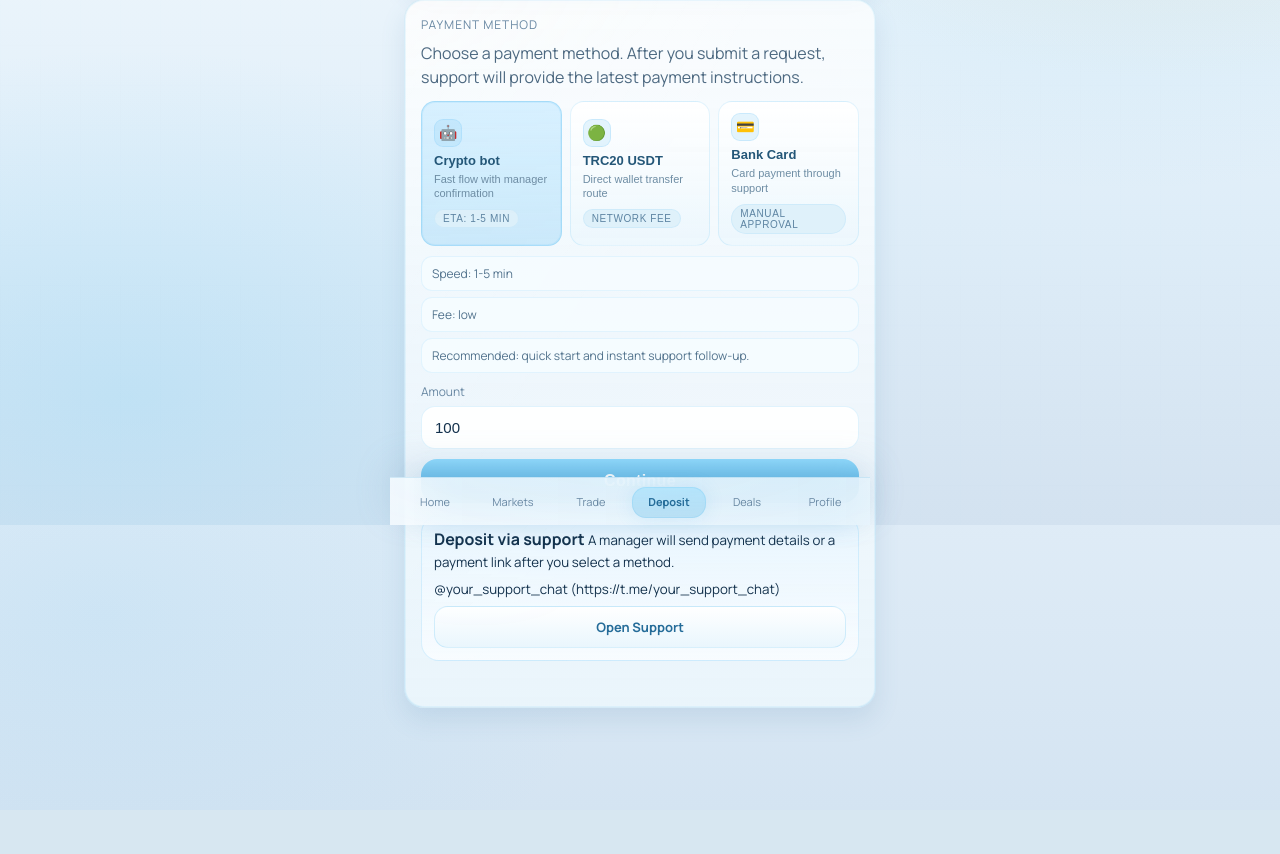
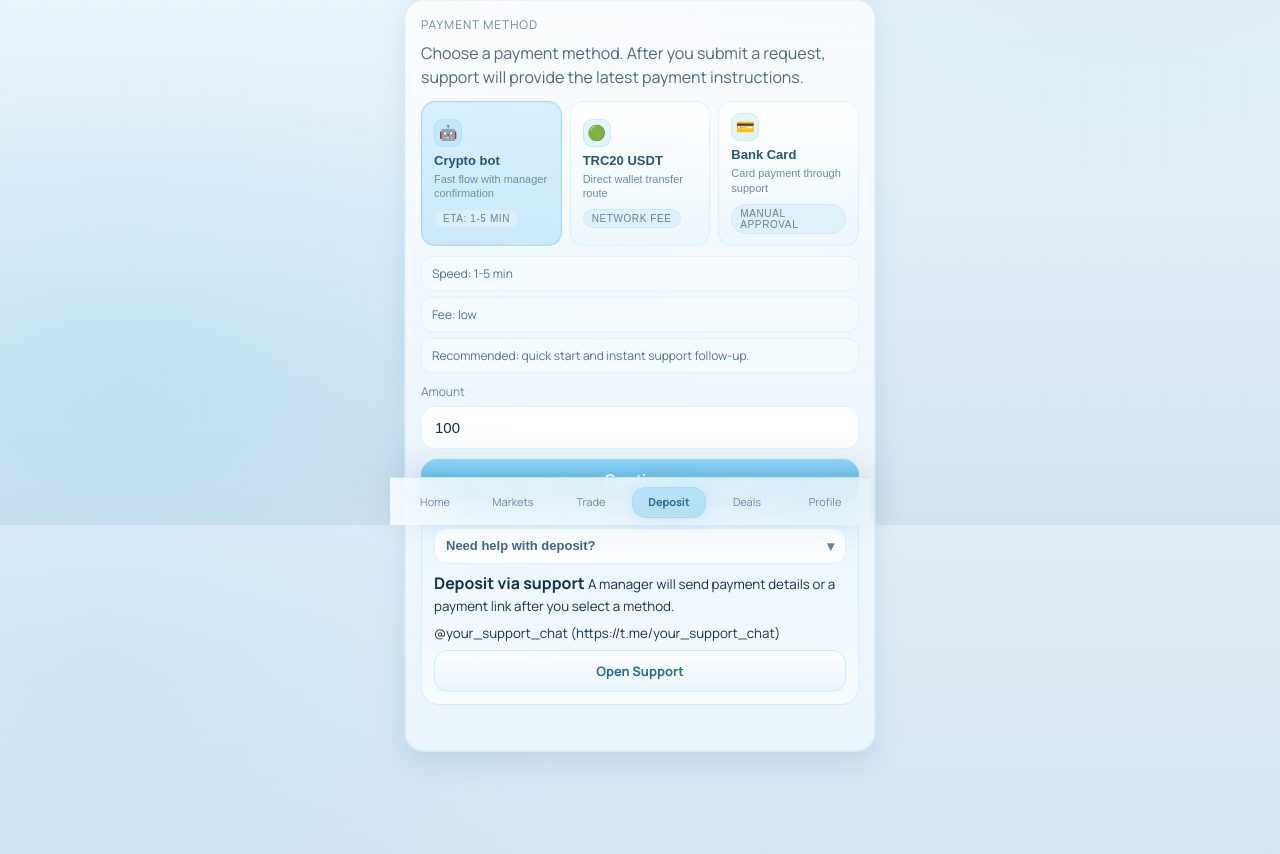
Before and after one commit to danil070804/TradingBot-WebApp, a FastAPI app: page /deposit in a window 1280 px wide. Shown: the part 275-1129 px from the top of the page. Before the commit the page ends 998 px from the top, so only its background shows below. Run offline with FastAPI, Linux system fonts and the light colour scheme; parts of the project's set-up code (start-up, migrations or seed data) failed here and were passed over; some libraries are stand-ins or nearby versions.

Commit message:
feat: добавить аккордеон поддержки пополнения и обновить стили баннера

```diff
--- a/legend_web/static/css/legend.css
+++ b/legend_web/static/css/legend.css
@@ -1919,6 +1919,39 @@ select, input {
         linear-gradient(135deg, rgba(255, 255, 255, 0.22), transparent 42%);
 }
 
+.support-banner-toggle {
+    width: 100%;
+    border: 1px solid rgba(116, 200, 244, 0.22);
+    border-radius: 12px;
+    padding: 9px 11px;
+    display: flex;
+    align-items: center;
+    justify-content: space-between;
+    gap: 8px;
+    background: rgba(255, 255, 255, 0.78);
+    color: #3f6783;
+    font-size: 13px;
+    font-weight: 700;
+    text-align: left;
+    cursor: pointer;
+}
+
+.support-banner-toggle i {
+    font-style: normal;
+    font-size: 14px;
+    color: #5d85a4;
+    transition: transform .18s ease;
+}
+
+.support-banner.expanded .support-banner-toggle i {
+    transform: rotate(180deg);
+}
+
+.support-banner-body {
+    display: grid;
+    gap: 8px;
+}
+
 .result-action {
     margin-top: 10px;
 }
--- a/legend_web/templates/base.html
+++ b/legend_web/templates/base.html
@@ -7,7 +7,7 @@
     <link rel="preconnect" href="https://fonts.googleapis.com">
     <link rel="preconnect" href="https://fonts.gstatic.com" crossorigin>
     <link href="https://fonts.googleapis.com/css2?family=Manrope:wght@400;600;700;800&family=Oxanium:wght@500;700&display=swap" rel="stylesheet">
-    <link rel="stylesheet" href="/static/css/legend.css?v=20260312u">
+    <link rel="stylesheet" href="/static/css/legend.css?v=20260312v">
 </head>
 <body data-lang="{{ lang if lang else 'en' }}" data-page="{{ page if page else '' }}">
 <script>
@@ -94,6 +94,6 @@ try {
 window.LEGEND_LABELS = {{ labels|tojson if labels else '{}' }};
 </script>
 {% block extra_scripts %}{% endblock %}
-<script src="/static/js/legend.js?v=20260312u"></script>
+<script src="/static/js/legend.js?v=20260312v"></script>
 </body>
 </html>
--- a/legend_web/templates/deposit.html
+++ b/legend_web/templates/deposit.html
@@ -43,7 +43,14 @@
         </label>
         <button class="submit" type="submit">{{ labels.deposit_continue if labels else "Продолжить" }}</button>
     </form>
-    <div class="support-banner">
+    <div class="support-banner" id="deposit-support-banner">
+        <button type="button" class="support-banner-toggle" id="deposit-support-toggle">
+            <span>
+                {% if lang == "ru" %}Нужна помощь с пополнением?{% elif lang == "uk" %}Потрібна допомога з поповненням?{% else %}Need help with deposit?{% endif %}
+            </span>
+            <i id="deposit-support-arrow">▾</i>
+        </button>
+        <div class="support-banner-body" id="deposit-support-body" hidden>
             <div>
                 <b>
                     {% if lang == "ru" %}Пополнение через поддержку{% elif lang == "uk" %}Поповнення через підтримку{% else %}Deposit via support{% endif %}
@@ -61,6 +68,7 @@
             <small>{{ support_contact }}</small>
             {% if support_url %}<a class="qa-btn" href="{{ support_entry_url }}">{{ labels.js_support_btn if labels else "Перейти в поддержку" }}</a>{% endif %}
         </div>
+    </div>
     <div id="deposit-result" class="result-box"></div>
 </section>
 {% endblock %}
```
Also changed, not shown: legend_web/static/js/legend.js. Lines whose indentation alone changed are shown as unchanged.
